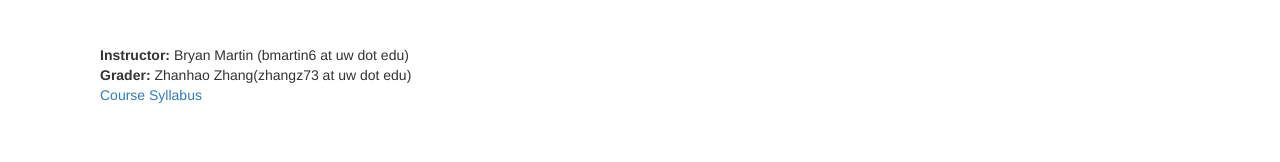
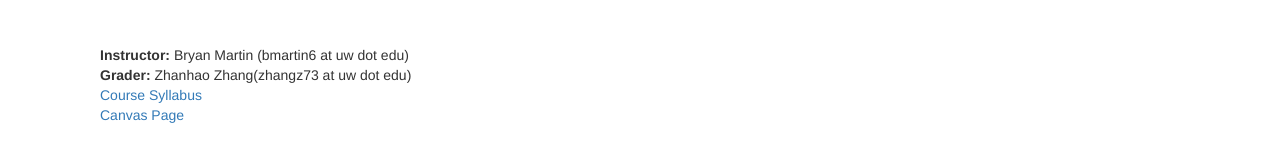
Before and after one commit to bryandmartin/STAT302, a Jekyll site: the page built from index.html, in a window 1280 px wide. Shown: the part 234-396 px from the top of the page. Built offline with Jekyll 4.4.1, drawn with Linux system fonts in a browser that asks for light colours; nearby versions of some CDN libraries; library files that are not in the unit come from our copies.

Commit message:
Update index.html

```diff
--- a/index.html
+++ b/index.html
@@ -12,6 +12,8 @@ title:  'STAT 302'
   <b>Grader:</b> Zhanhao Zhang(zhangz73 at uw dot edu)
 <br/>
   <a href = "bryandmartin.github.io/STAT302/syllabus.html">Course Syllabus</a>
+<br/>
+  <a href = "https://canvas.uw.edu/courses/1358011">Canvas Page</a>
 </p>
 
 
```
